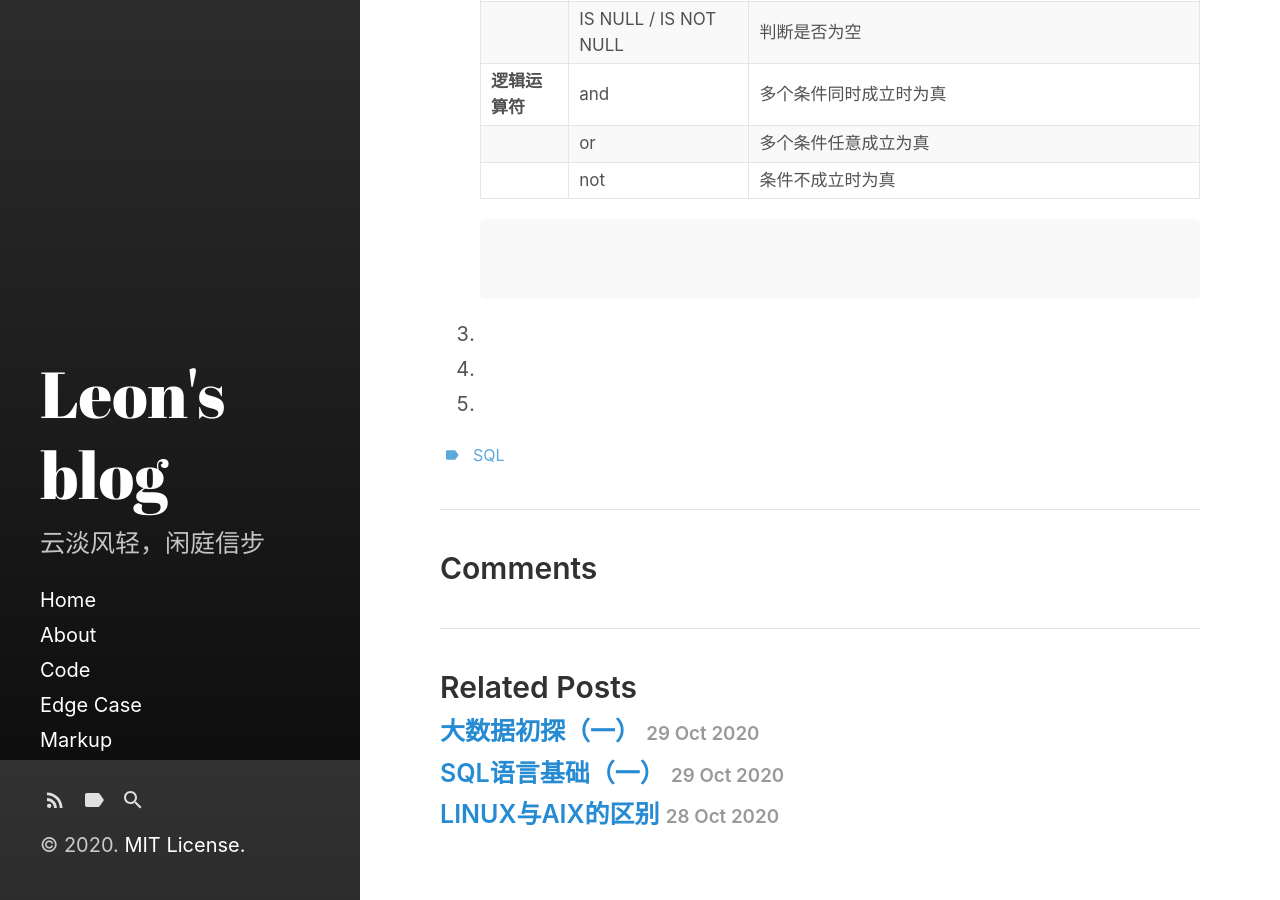
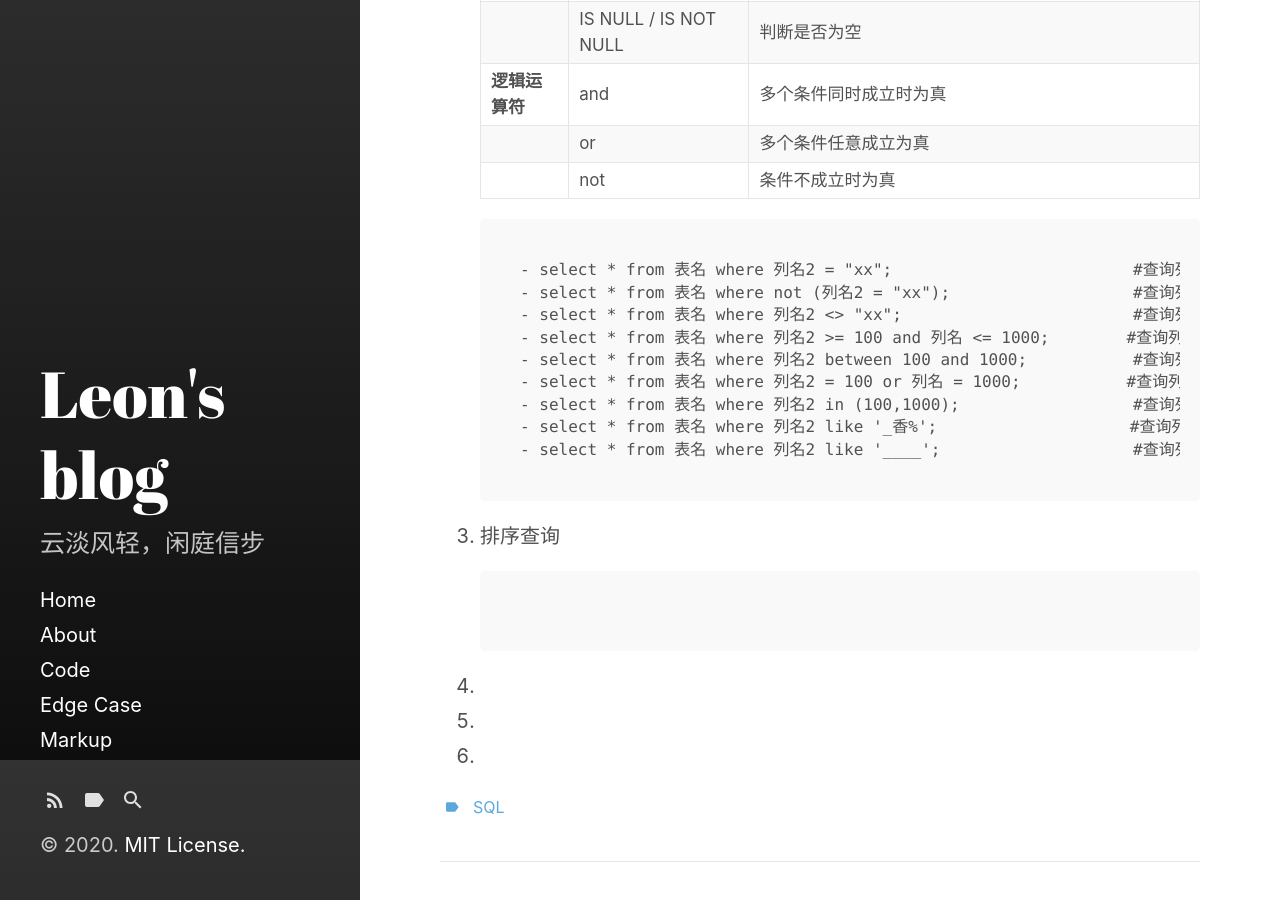
Before and after one commit to WnLeon/blog, a Jekyll site: the page built from _posts/2020-10-30-SQL语言基础（二）.md, in a window 1280 px wide and 900 px high, scrolled down 1040 px. Built offline with Jekyll 4.4.1, drawn with Linux system fonts in a browser that asks for light colours.

Commit message:
post changes  2020/10/30

````diff
--- a/_posts/2020-10-30-SQL语言基础（二）.md
+++ b/_posts/2020-10-30-SQL语言基础（二）.md
@@ -40,8 +40,21 @@ SQL语言是一种数据库查询和程序设计语言，用于存取数据以
     |                  | not                   | 条件不成立时为真                                                |
 
     ```
+    - select * from 表名 where 列名2 = "xx";                         #查询列名2的值等于"xx"的行
+    - select * from 表名 where not (列名2 = "xx");                   #查询列名2的值不等于"xx"的行
+    - select * from 表名 where 列名2 <> "xx";                        #查询列名2的值不等于"xx"的行
+    - select * from 表名 where 列名2 >= 100 and 列名 <= 1000;        #查询列名2的值在100到1000之间的行
+    - select * from 表名 where 列名2 between 100 and 1000;           #查询列名2的值在100到1000之间的行
+    - select * from 表名 where 列名2 = 100 or 列名 = 1000;           #查询列名2的值在100到1000之间的行
+    - select * from 表名 where 列名2 in (100,1000);                  #查询列名2的值在100到1000之间的行
+    - select * from 表名 where 列名2 like '_香%';                    #查询列名2的第二个字符是“香”的行
+    - select * from 表名 where 列名2 like '____';                    #查询列名2是4个字符的行
     ```
 
-16.
+16. 排序查询
+
+    ```
+    ```
 17.
 18.
+19.
````
